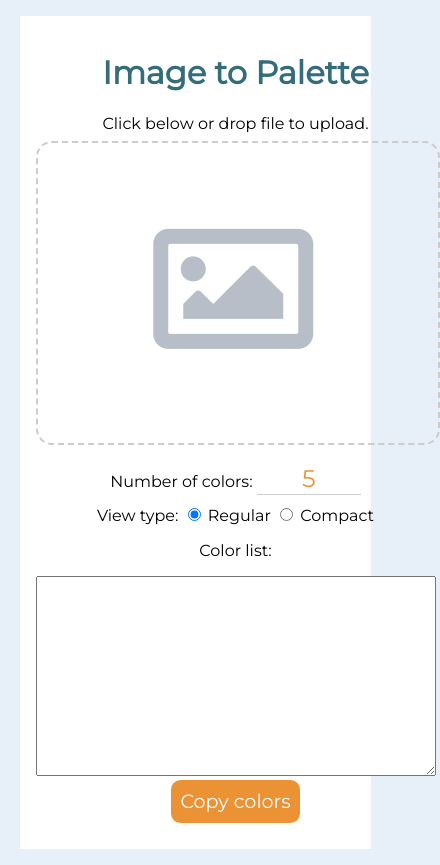
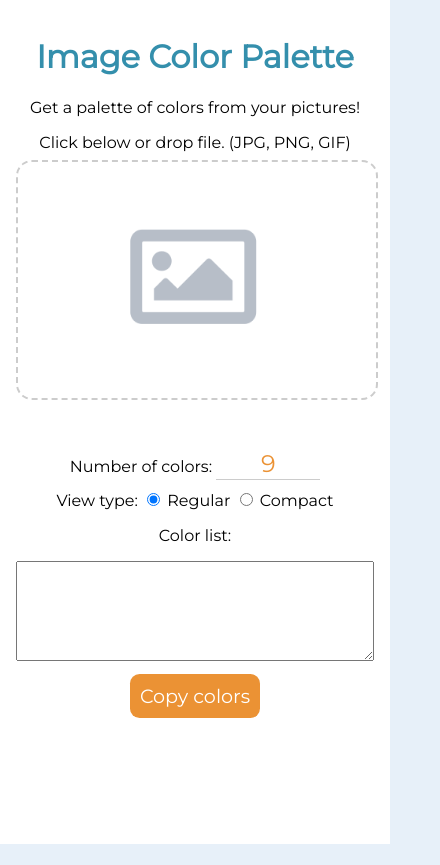
Before and after one commit to captainpainway/python_image_parser, a plain HTML site: page static/index.html in a window 390 px wide. Shown: the whole page, 440 px wide, since content can reach past the window. After the commit the page ends 844 px from the top, so only its background shows below. Drawn offline with Linux system fonts and the light colour scheme.

Commit message:
Update for mobile.

```diff
--- a/static/index.html
+++ b/static/index.html
@@ -3,15 +3,16 @@
 <head>
     <meta charset="UTF-8">
     <meta name="viewport" content="width=device-width, initial-scale=1">
-    <title>Image to Palette</title>
+    <title>Image Color Palette</title>
     <link rel="stylesheet" href="style.css">
 </head>
 <body>
     <div id="app">
         <div id="drop_parent">
             <div id="chunk1">
-                <h1>Image to Palette</h1>
-                <label for="file">Click below or drop file to upload.</label>
+                <h1>Image Color Palette</h1>
+                <p>Get a palette of colors from your pictures!</p>
+                <label for="file">Click below or drop file. (JPG, PNG, GIF)</label>
                 <div id="drop_input">
                     <input type="file" id="imgupload" name="img" onchange="imgData(this.files)">
                 </div>
@@ -19,7 +20,7 @@
             <div id="chunk2">
                 <div id="numselect">
                     <label for="number">Number of colors: </label>
-                    <input type="number" id="number" name="number" value="5" min="1" max="200">
+                    <input type="number" id="number" name="number" value="9" min="1" max="128">
                 </div>
                 <div id="viewtype">
                     <span>View type: </span>
--- a/static/index.js
+++ b/static/index.js
@@ -10,6 +10,8 @@ const preventDefaults = (e) => {
     e.preventDefault();
     e.stopPropagation();
 }
+
+let currentFile = null;
 
 window.onload = () => imgupload.value = null;
 
@@ -36,8 +38,7 @@ if (viewtype[0].checked) {
 })
 
 drop_input.addEventListener('drop', e => {
-    imgupload.files = e.dataTransfer.files;
-    imgData(imgupload.files);
+    imgData(e.dataTransfer.files);
 }, false);
 
 drop_input.addEventListener('click', e => {
@@ -45,11 +46,17 @@ drop_input.addEventListener('click', e => {
 }, false);
 
 number.onchange = () => {
-    imgData(imgupload.files);
+    imgData(currentFile);
 };
 
 function changeView(view) {
     palette.className = view;
+    if (view == 'regular') {
+        let cards = document.getElementsByClassName('card');
+        for (let i = 0; i < cards.length; i++) {
+            cards[i].classList.remove('flip-vertical-right');
+        }
+    }
 }
 
 copycolors.addEventListener('click', e => {
@@ -58,7 +65,18 @@ copycolors.addEventListener('click', e => {
 });
 
 function imgData(file) {
+    if (file !== currentFile) {
+        currentFile = file;
+    }
     const newFile = file[0];
+    if (!newFile) return;
+    if (number.value > 128 || number.value < 1) return;
+    if (newFile.type !== 'image/jpeg'
+    && newFile.type !== 'image/png'
+    && newFile.type !== 'image/gif') {
+        palette.innerHTML = 'Unsupported file type.';
+        return;
+    }
     new Promise((resolve, reject) => {
         let reader = new FileReader();
         reader.onloadend = function() {
@@ -114,11 +132,10 @@ function imgData(file) {
                         return;
                     }
                     if (card.classList.contains('flip-vertical-right')) {
-                        card.classList.remove('flip-vertical-right');
-                    } else {
-                        card.classList.add('flip-vertical-right');
+                        return;
                     }
-                });
+                    card.classList.add('flip-vertical-right');
+                }, false);
                 cards.push(card);
 
                 const spacer = document.createElement('div');
--- a/static/style.css
+++ b/static/style.css
@@ -9,7 +9,7 @@ body {
 }
 #app {
     background-color: white;
-    width: 70vw;
+    width: 90vw;
     max-width: 1280px;
     min-height: 90vh;
     margin: 1em auto;
@@ -20,7 +20,7 @@ body {
     grid-gap: 10px;
 }
 h1 {
-    color: #336d79;
+    color: #348fac;
 }
 
 #card_template {
@@ -36,6 +36,7 @@ h1 {
     transform-style: preserve-3d;
     backface-visibility: hidden;
     transition: all 0.3s cubic-bezier(.25,.8,.25,1);
+    will-change: transform;
 }
 .regular .spacer {
     display: block;
@@ -103,24 +104,31 @@ h1 {
     transition: all 0.3s cubic-bezier(.25,.8,.25,1);
     border-radius: 1em;
 }
-.regular .front:hover, .regular .back:hover {
+.regular .front:hover {
     box-shadow: 0 7px 14px rgba(0,0,0,0.25), 0 5px 5px rgba(0,0,0,0.22);
     transition: all 0.3s cubic-bezier(.25,.8,.25,1);
     border-radius: 1em;
 }
+.compact .back {
+    display: none;
+}
 
+#chunk1, #chunk2 {
+    width: 400px;
+    margin: 0 auto;
+}
 #palette {
     grid-column: 2 / 2;
     display: grid;
 }
 #palette.regular {
-    grid-template-columns: auto auto auto;
+    grid-template-columns: repeat(3, auto);
     grid-auto-rows: 280px;
     justify-content: center;
     grid-gap: 20px;
 }
 #palette.compact {
-    grid-template-columns: auto auto auto auto auto auto;
+    grid-template-columns: repeat(6, auto);
     grid-auto-rows: 100px;
     justify-content: center;
     grid-gap: 20px;
@@ -131,15 +139,16 @@ h1 {
 #drop_input {
     border: dashed 2px #ccc;
     border-radius: 1em;
-    width: 400px;
-    height: 300px;
+    width: 100%;
+    height: 0;
+    padding-bottom: 66%;
     text-align: center;
     line-height: 280px;
     background-size: contain;
     background-repeat: no-repeat;
     background-position: center center;
     background-image: url('image.png');
-    margin: 0.5em 0;
+    margin: 0.5em auto;
 }
 #imgupload {
     display: none;
@@ -161,9 +170,8 @@ h1 {
     border-bottom: solid 1px #ccc;
 }
 #hexcolors {
-    width: 400px;
-    height: 200px;
-    padding: 0.5em;
+    width: 100%;
+    height: 100px;
     box-sizing: border-box;
 }
 button {
@@ -178,52 +186,118 @@ button {
 button:hover {
     background-color: #f39e43;
 }
+#copycolors {
+    display: block;
+    margin: 0.5em auto;
+}
 
 
-@media (max-width: 1600px) {
+@media (max-width: 1299px) {
     #palette.regular {
         display: grid;
-        grid-template-columns: auto auto;
+        grid-template-columns: repeat(2, auto);
         grid-auto-rows: 280px;
         justify-content: center;
     }
     #palette.compact {
         display: grid;
-        grid-template-columns: auto auto auto auto;
+        grid-template-columns: repeat(4, auto);
         grid-auto-rows: 100px;
         justify-content: center;
     }
 }
 
-@media (max-width: 1280px) {
+@media (max-width: 1023px) {
     #app {
-        width: 90vw;
-    }
-}
-
-@media (max-width: 1024px) {
-    #app {
-        grid-template-columns: auto;
+        grid-template-columns: 1fr;
         grid-gap: 10px;
     }
     #drop_parent {
-        width: 400px;
         grid-column: 1 / 1;
+        display: grid;
+        grid-template-columns: repeat(2, 1fr);
+        grid-gap: 10px;
+    }
+    #chunk1 {
+        grid-column: 1 / 2;
+        justify-content: center;
+    }
+    #chunk2 {
+        grid-column: 2 / 2;
+        justify-content: center;
     }
     #palette {
         grid-column: 1 / 1;
     }
     #palette.regular {
-        grid-template-columns: auto auto auto;
+        grid-template-columns: repeat(3, auto);
         grid-auto-rows: 280px;
     }
     #palette.compact {
-        grid-template-columns: auto auto auto auto auto auto;
+        grid-template-columns: repeat(6, auto);
         grid-auto-rows: 100px;
     }
 }
 
+@media (max-width: 959px) {
+    #drop_parent {
+        grid-column: 1 / 1;
+        display: grid;
+        grid-template-columns: 1fr;
+        grid-gap: 10px;
+    }
+    #chunk1 {
+        grid-column: 1 / 1;
+        justify-content: center;
+    }
+    #chunk2 {
+        grid-column: 1 / 1;
+        justify-content: center;
+        margin-bottom: 2em;
+    }
+}
 
+@media (max-width: 819px) {
+    #palette.regular {
+        grid-template-columns: repeat(2, auto);
+        grid-auto-rows: 280px;
+    }
+    #palette.compact {
+        grid-template-columns: repeat(5, auto);
+        grid-auto-rows: 100px;
+    }
+}
+@media (max-width: 699px) {
+    #palette.compact {
+        grid-template-columns: repeat(4, auto);
+        grid-auto-rows: 100px;
+    }
+}
+
+@media (max-width: 559px) {
+    #palette.compact {
+        grid-template-columns: repeat(3, auto);
+        grid-auto-rows: 100px;
+    }
+}
+
+@media (max-width: 549px) {
+    #palette.regular {
+        grid-template-columns: repeat(1, auto);
+        grid-auto-rows: 280px;
+    }
+}
+
+@media (max-width: 499px) {
+    #chunk1, #chunk2 {
+        width: 100%;
+    }
+    #app {
+        width: 100vw;
+        min-height: 100vh;
+        margin: 0;
+    }
+}
 
 .animate-in {
 	-webkit-animation: flip-in-ver-right 0.5s cubic-bezier(0.250, 0.460, 0.450, 0.940) both;
```
